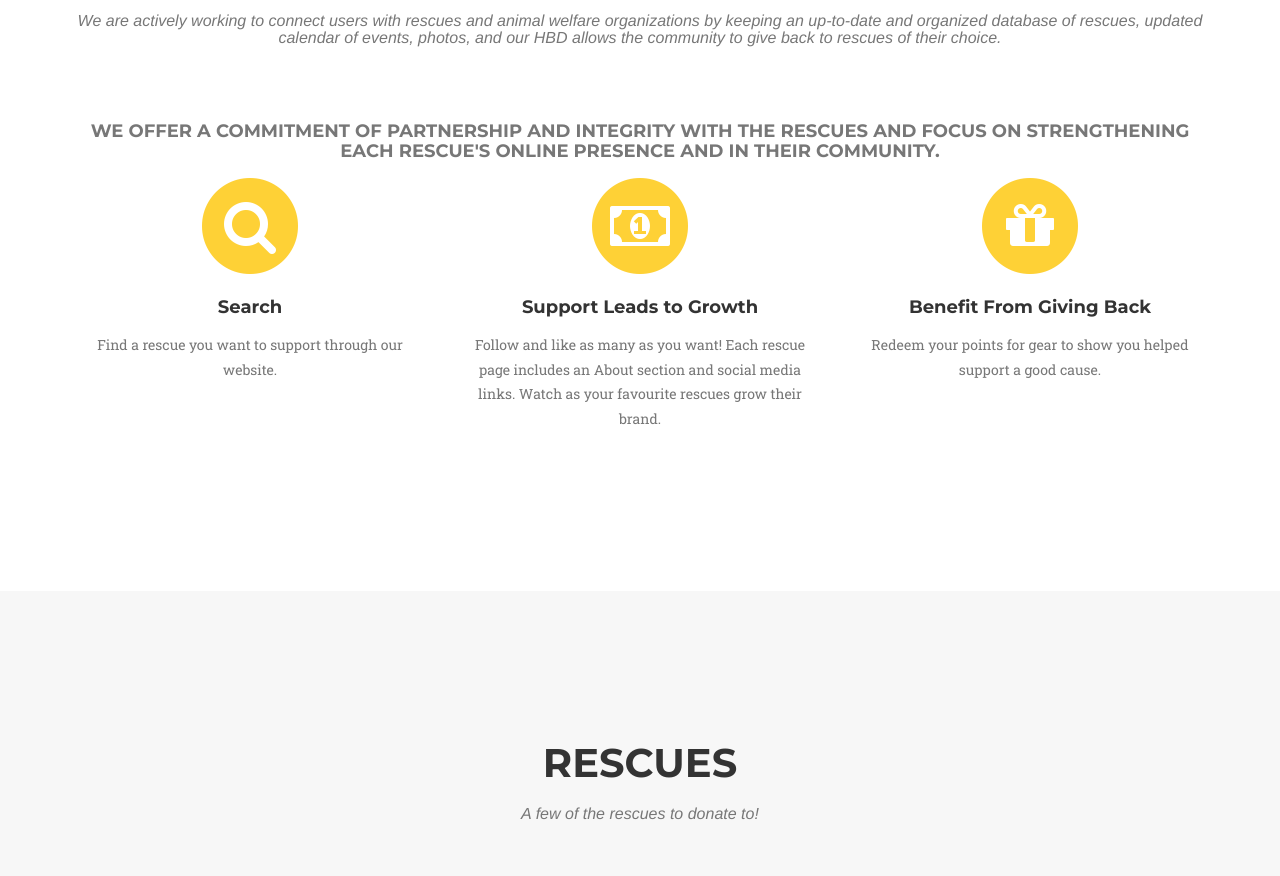
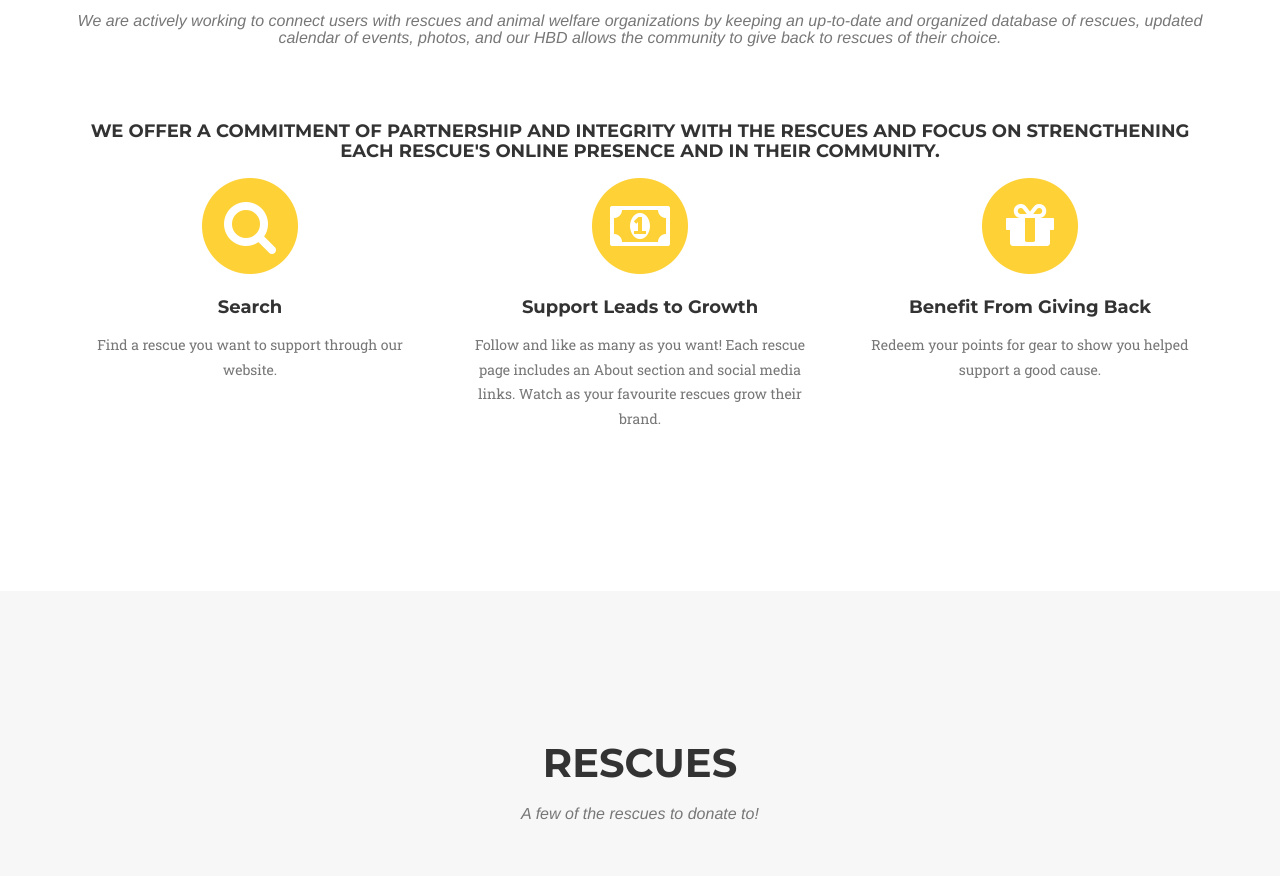
Before and after one commit to Santamerr/santamerr.github.io, a plain HTML site: page index.html in a window 1280 px wide. Shown: the part 960-1836 px from the top of the page. Drawn offline with nearby package versions, Linux system fonts and the light colour scheme; a web font is replaced by a local one.

Commit message:
Took out text-muted part
since I didn't see any change

```diff
--- a/index.html
+++ b/index.html
@@ -103,7 +103,7 @@
                     <h3 class="section-subheading text-muted">We are actively working to connect users with rescues and animal welfare organizations by keeping an up-to-date and organized database of rescues, updated calendar of events, photos, and our HBD allows the community to give back to rescues of their choice.
 
                     </h3>
-               <h4 class="section-subheading text-muted">We offer a commitment of partnership and integrity with the rescues and focus on strengthening each rescue's online presence and in their community.</h4>
+               <h4 class="section-subheading">We offer a commitment of partnership and integrity with the rescues and focus on strengthening each rescue's online presence and in their community.</h4>
                 </div>
             </div>
             <div class="row text-center">
```
